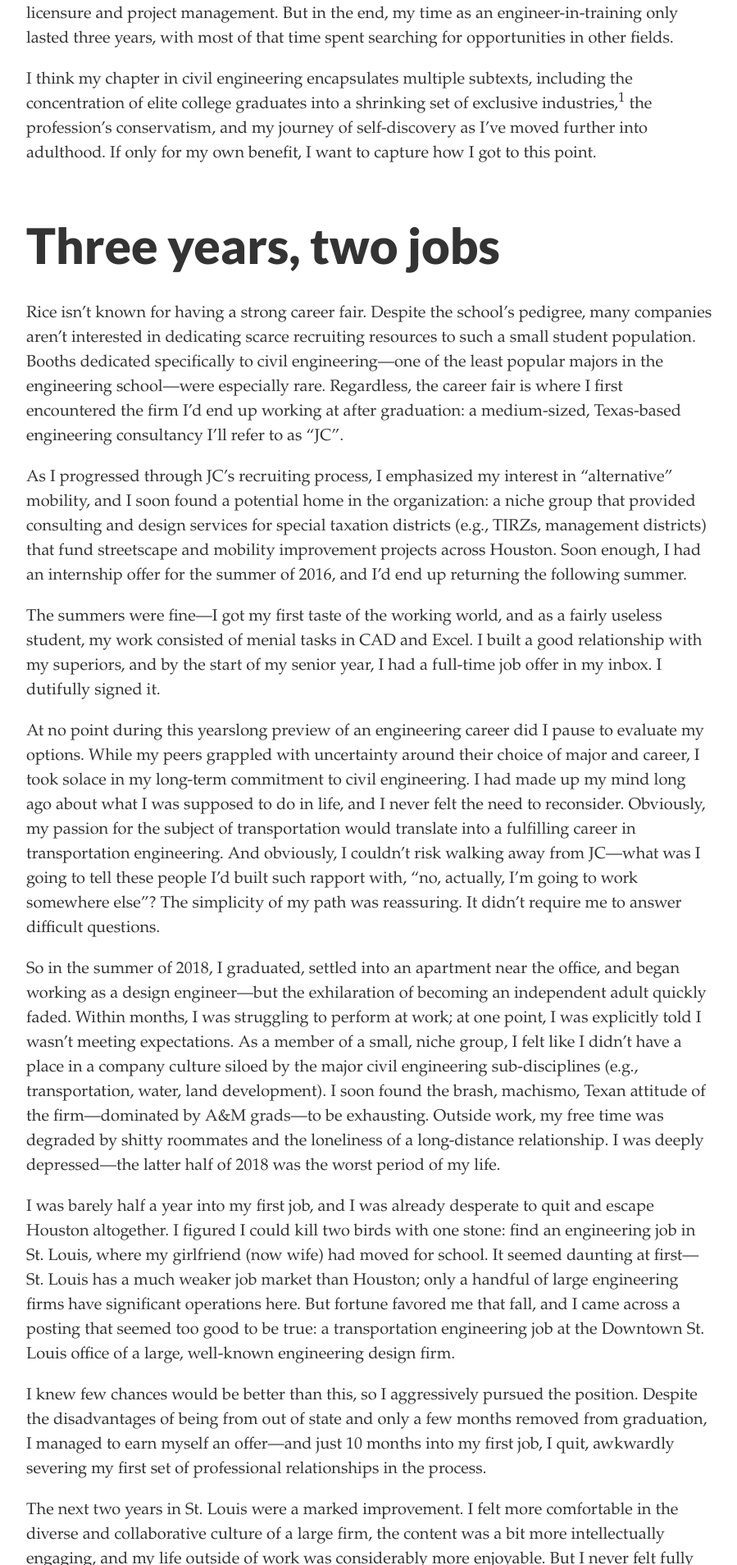
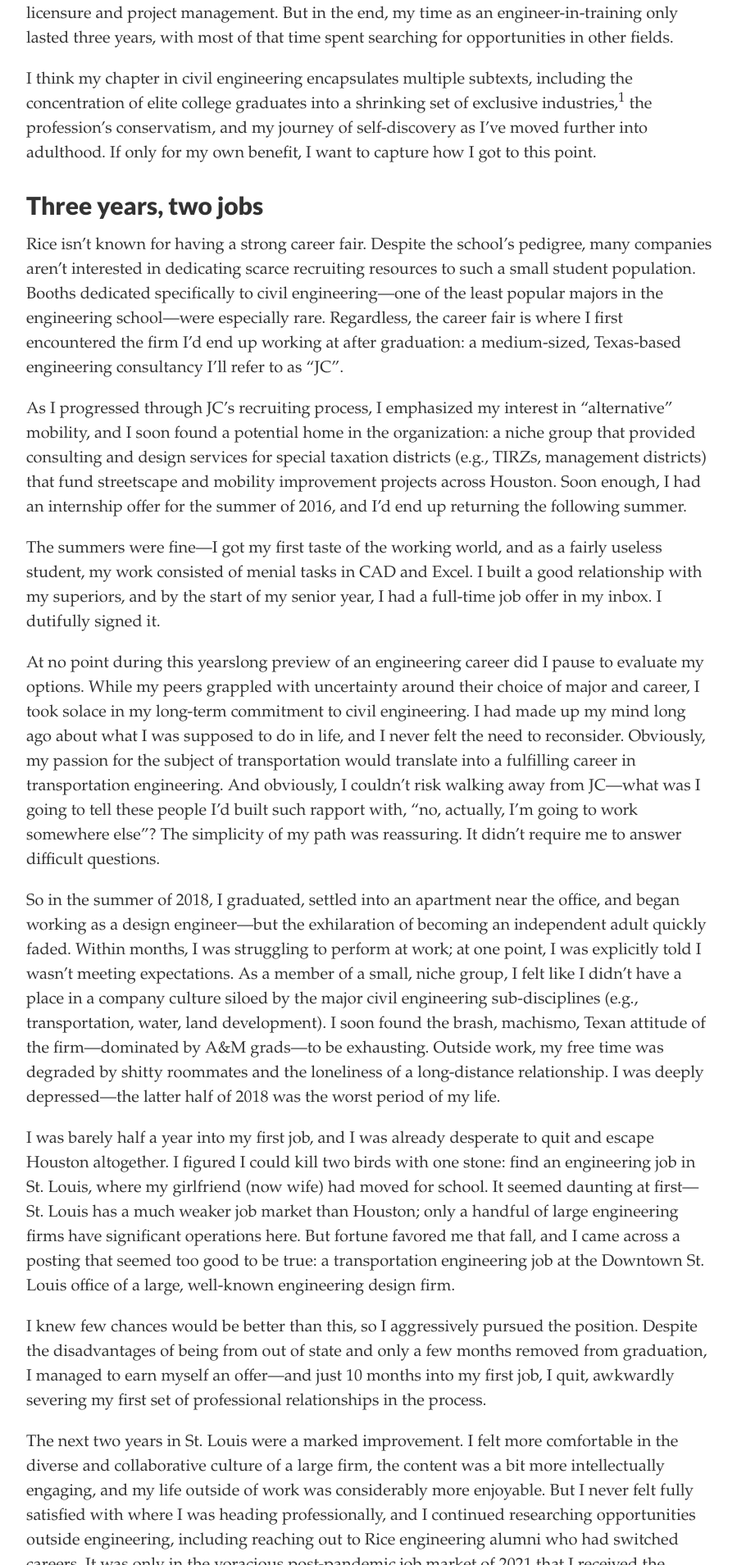
Before and after one commit to lithiumaneurysm/lithiumaneurysm.github.io, a Jekyll site: the page built from docs/_posts/2023-01-23-Why-I-left-civil-engineering.md, in a window 1280 px wide. Shown: the part 658-2567 px from the top of the page at 82% size, without its empty margins (188-1087 px from the left). Built offline with Jekyll 4.4.1, drawn with Linux system fonts in a browser that asks for light colours; comment, search, counter and statistics services are not loaded.

```diff
--- a/docs/_posts/2023-01-23-Why-I-left-civil-engineering.md
+++ b/docs/_posts/2023-01-23-Why-I-left-civil-engineering.md
@@ -10,7 +10,7 @@ Four years later, I achieved what I set out to do as an eighteen-year-old—I gr
 
 I think my chapter in civil engineering encapsulates multiple subtexts, including the concentration of elite college graduates into a shrinking set of exclusive industries,<sup>1</sup> the profession's conservatism, and my journey of self-discovery as I've moved further into adulthood. If only for my own benefit, I want to capture how I got to this point.
 
-# Three years, two jobs
+## Three years, two jobs
 
 Rice isn't known for having a strong career fair. Despite the school's pedigree, many companies aren't interested in dedicating scarce recruiting resources to such a small student population. Booths dedicated specifically to civil engineering—one of the least popular majors in the engineering school—were especially rare. Regardless, the career fair is where I first encountered the firm I'd end up working at after graduation: a medium-sized, Texas-based engineering consultancy I'll refer to as "JC".
 
@@ -30,7 +30,7 @@ The next two years in St. Louis were a marked improvement. I felt more comfortab
 
 Ultimately, leaving behind a career in engineering is the biggest unplanned change in my life so far, and I spend too much time reflecting on it. I admittedly harbor some resentment from the whole saga, both toward the industry for its shortcomings and myself for being so complacent when planning my career. Still, I believe my choices have been rational. My dissatisfaction with civil engineering had multiple dimensions, and there's little reason to believe they would be easily resolved as I progressed through an engineering career.
 
-# Money matters
+## Money matters
 
 I didn't give much thought to my starting salary when I received my first full-time job offer. At the green age of 22, with my perception of money heavily influenced by r/personalfinance and r/frugal, I had yet to develop an understanding of how much I needed to earn to feel satisfied in life. Assuaging my fears by incessantly googling "$60K good salary Houston" and building a detailed budgeting spreadsheet, I eventually concluded that civil engineering was a respectable, well-paid profession, and I had no reason to worry.
 
@@ -51,7 +51,7 @@ Ultimately, I realized that compensation is an important motivating factor for m
 
 I figured there was a version of the future where I could continue engaging with the world of transportation _and_ feel more valued. After all, transportation and urbanization are enormous topics that impact broad segments of our economy and society—perhaps if I'd sat down to think about it in college, I would have realized that there are ways to work on these topics that don't require becoming an engineer at all.
 
-# A conservative culture
+## A conservative culture
 
 Our modern standard of living depends on highly standardized infrastructure. In order to quickly, cheaply, and safely scale our transportation networks, water systems, sewers, and other infrastructure over the past century, civil engineers have embraced repetition and modularity. Take the Interstate highway system as a prime example: in just half a century, the United States was able to build nearly 50,000 miles of fully grade-separated, high-speed freeways by establishing uniform standards for highway design. This ensures that no matter where you drive in this country, you know in advance what an Interstate will look and feel like—and for engineers, this radically simplifies the problem space when designing a new freeway.
 
```
